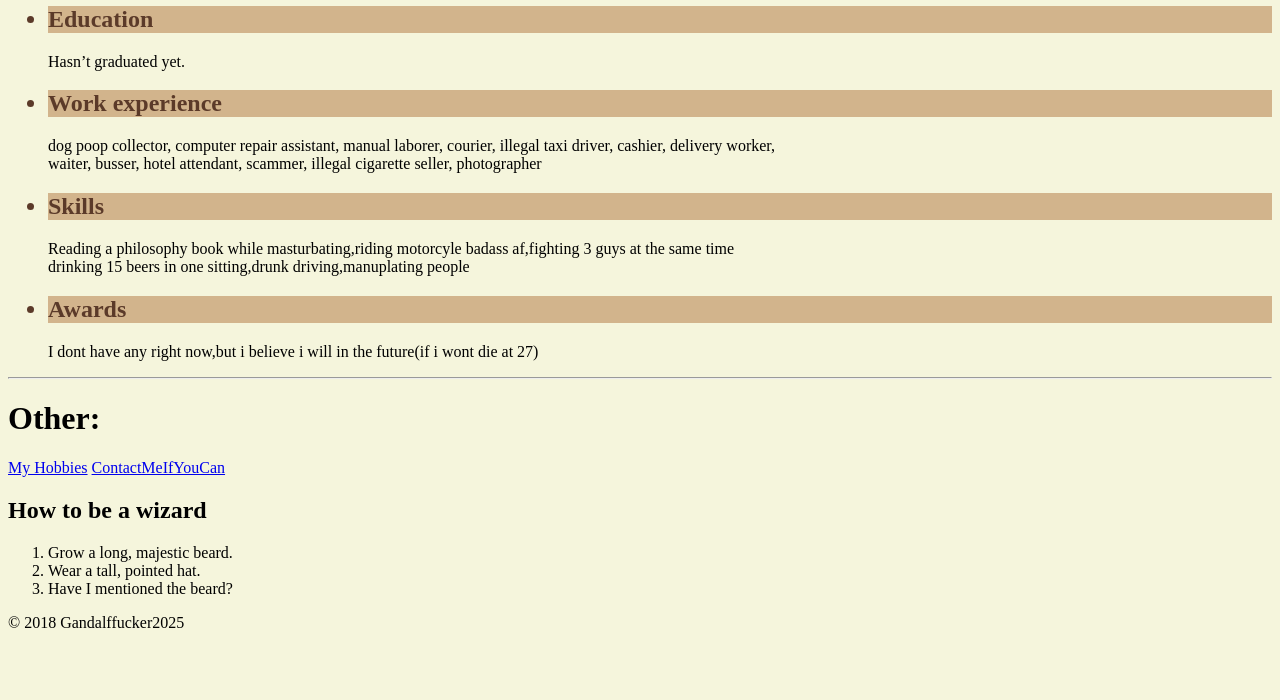
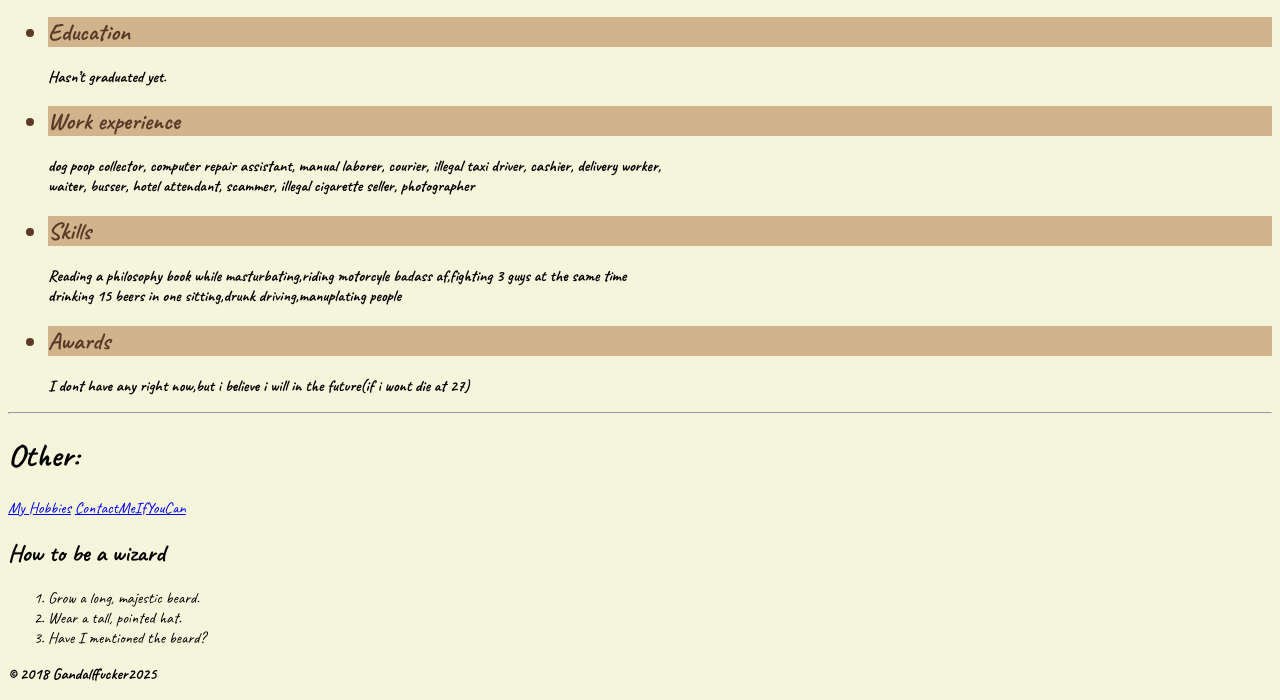
Before and after one commit to ycolak2k2/MyResume-serious-, a plain HTML site: page index.html in a window 1280 px wide. Shown: the part 306-1006 px from the top of the page. Before the commit the page ends 954 px from the top, so only its background shows below. Drawn offline with Linux system fonts and the light colour scheme.

Commit message:
Update index.html

```diff
--- a/index.html
+++ b/index.html
@@ -1,6 +1,9 @@
 <!DOCTYPE html>
 <html lang="en">
 <head>
+  <link rel="preconnect" href="https://fonts.googleapis.com">
+<link rel="preconnect" href="https://fonts.gstatic.com" crossorigin>
+<link href="https://fonts.googleapis.com/css2?family=Caveat:wght@400..700&display=swap" rel="stylesheet">
     <meta charset="UTF-8">
     <title>My Resume</title>
     <meta name="viewport" content="width=device-width, initial-scale=1.0">
@@ -13,6 +16,15 @@
           background-color: #D2B48C;
         }
 
+html {
+  font-family: "Caveat", cursive;
+  font-optical-sizing: auto;
+
+  font-style: normal;
+}
+p{
+  font-weight: 900;
+}
 
     </style>
 </head>
```
